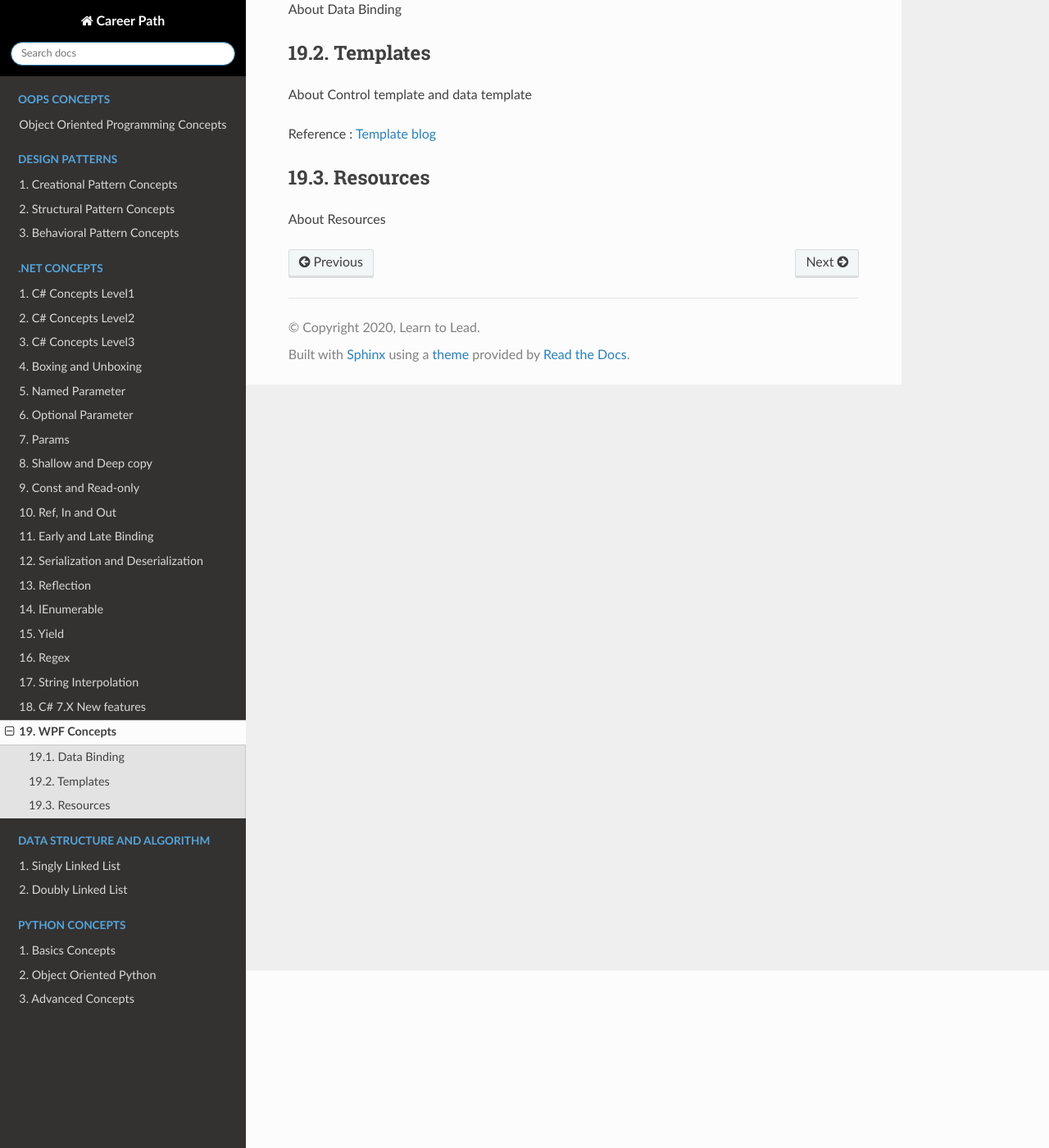
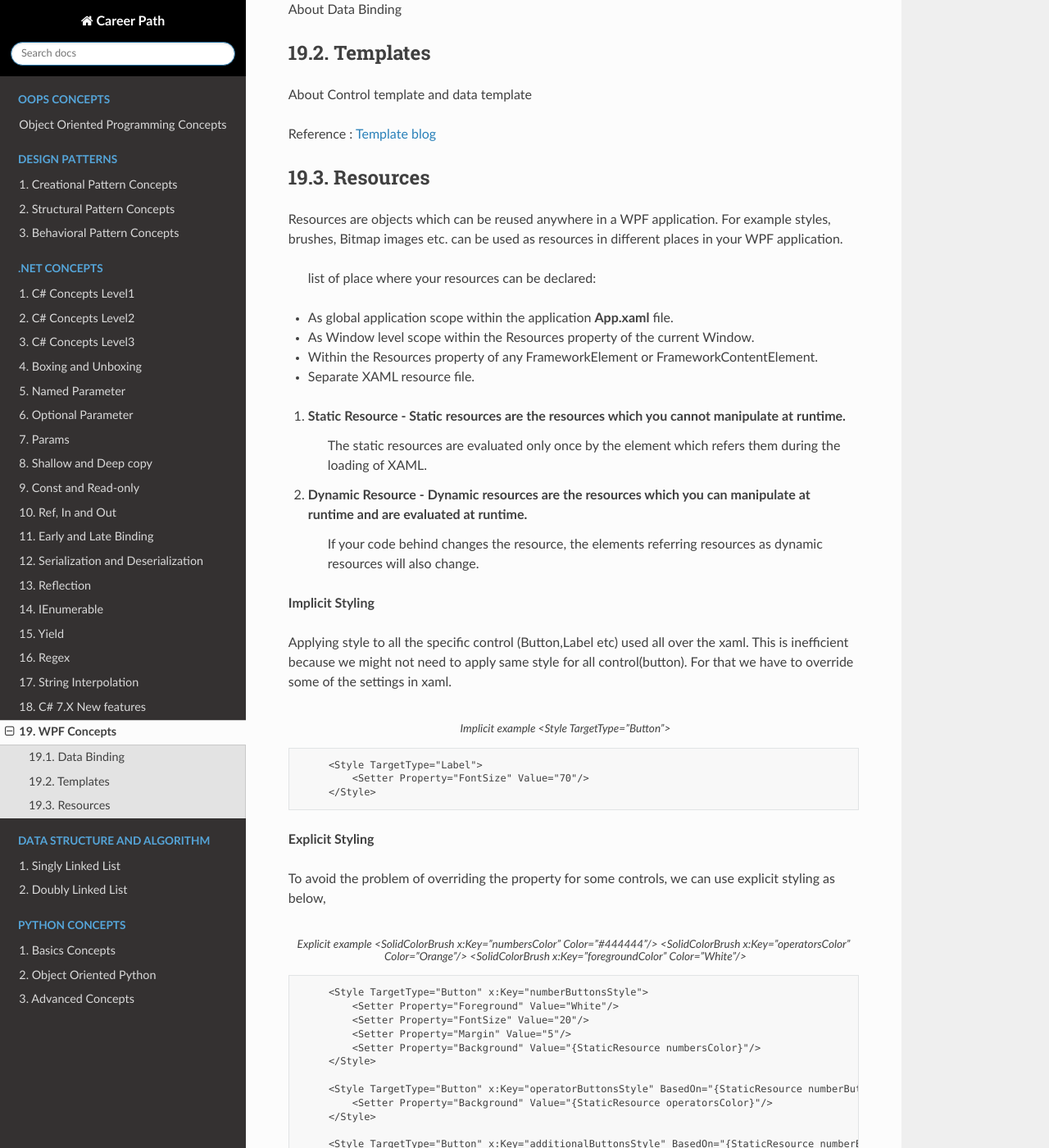
Before and after one commit to ManojPrabhakar-dev/Career-Path, a Sphinx documentation site: the page built from source/wpf_concepts.rst, in a window 1280 px wide and 1400 px high, scrolled down 216 px. Shown: the whole window at 82% size. Built offline with Sphinx 7.4.7 and the Read the Docs theme 2.0.0, drawn with Linux system fonts in a browser that asks for light colours; pages that are not in the unit, such as notebooks, are missing from menus; some of the changed text lies outside the part shown.

Commit message:
Adding WPF resources - Phase1

```diff
--- a/source/wpf_concepts.rst
+++ b/source/wpf_concepts.rst
@@ -25,4 +25,69 @@ Reference : `Template blog <https://www.c-sharpcorner.com/article/different-type
 Resources
 *********
 
-About Resources
+Resources are objects which can be reused anywhere in a WPF application. For example styles, brushes, Bitmap images etc. can be used as resources in different places in your WPF application.
+
+ list of place where your resources can be declared:
+
+* As global application scope within the application **App.xaml** file.
+
+* As Window level scope within the Resources property of the current Window.
+
+* Within the Resources property of any FrameworkElement or FrameworkContentElement.
+
+* Separate XAML resource file.
+
+1. Static Resource - Static resources are the resources which you cannot manipulate at runtime.
+                     The static resources are evaluated only once by the element which refers them during the loading of XAML.
+
+2. Dynamic Resource - Dynamic resources are the resources which you can manipulate at runtime and are evaluated at runtime.
+                      If your code behind changes the resource, the elements referring resources as dynamic resources will also change.
+
+
+**Implicit Styling**
+
+Applying style to all the specific control (Button,Label etc) used all over the xaml.
+This is inefficient because we might not need to apply same style for all control(button).
+For that we have to override some of the settings in xaml.
+
+.. code-block:: xaml
+   :caption: Implicit example
+        <Style TargetType="Button">
+            <Setter Property="Foreground" Value="White"/>
+            <Setter Property="FontSize" Value="25"/>
+            <Setter Property="Margin" Value="5"/>
+        </Style>
+
+        <Style TargetType="Label">
+            <Setter Property="FontSize" Value="70"/>
+        </Style>
+
+**Explicit Styling**
+
+To avoid the problem of overriding the property for some controls, we can use explicit styling as below,
+
+.. code-block:: xaml
+   :caption: Explicit example
+        <SolidColorBrush x:Key="numbersColor" Color="#444444"/>
+        <SolidColorBrush x:Key="operatorsColor" Color="Orange"/>
+        <SolidColorBrush x:Key="foregroundColor" Color="White"/>
+
+        <Style TargetType="Button" x:Key="numberButtonsStyle">
+            <Setter Property="Foreground" Value="White"/>
+            <Setter Property="FontSize" Value="20"/>
+            <Setter Property="Margin" Value="5"/>
+            <Setter Property="Background" Value="{StaticResource numbersColor}"/>
+        </Style>
+
+        <Style TargetType="Button" x:Key="operatorButtonsStyle" BasedOn="{StaticResource numberButtonsStyle}">
+            <Setter Property="Background" Value="{StaticResource operatorsColor}"/>
+        </Style>
+
+        <Style TargetType="Button" x:Key="additionalButtonsStyle" BasedOn="{StaticResource numberButtonsStyle}">
+            <Setter Property="Background" Value="LightGray"/>
+            <Setter Property="Foreground" Value="Black"/>
+        </Style>
+
+https://www.dotnetcurry.com/wpf/1142/resources-wpf-static-dynamic-difference#:~:text=Static%20Resource%20%2D%20Static%20resources%20are,during%20the%20loading%20of%20XAML.&text=Dynamic%20Resource%20%2D%20Dynamic%20resources%20are,and%20are%20evaluated%20at%20runtime
+
+https://www.c-sharpcorner.com/article/static-dynamic-resources-in-wpf/
```
